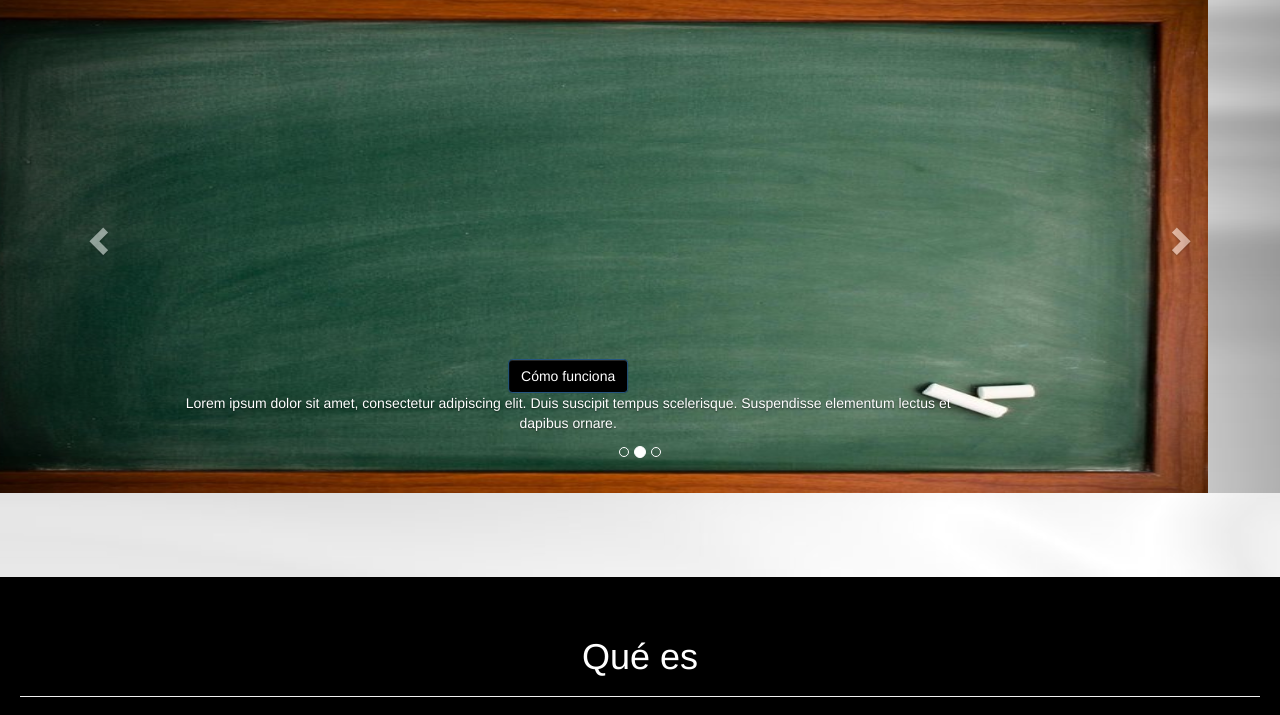
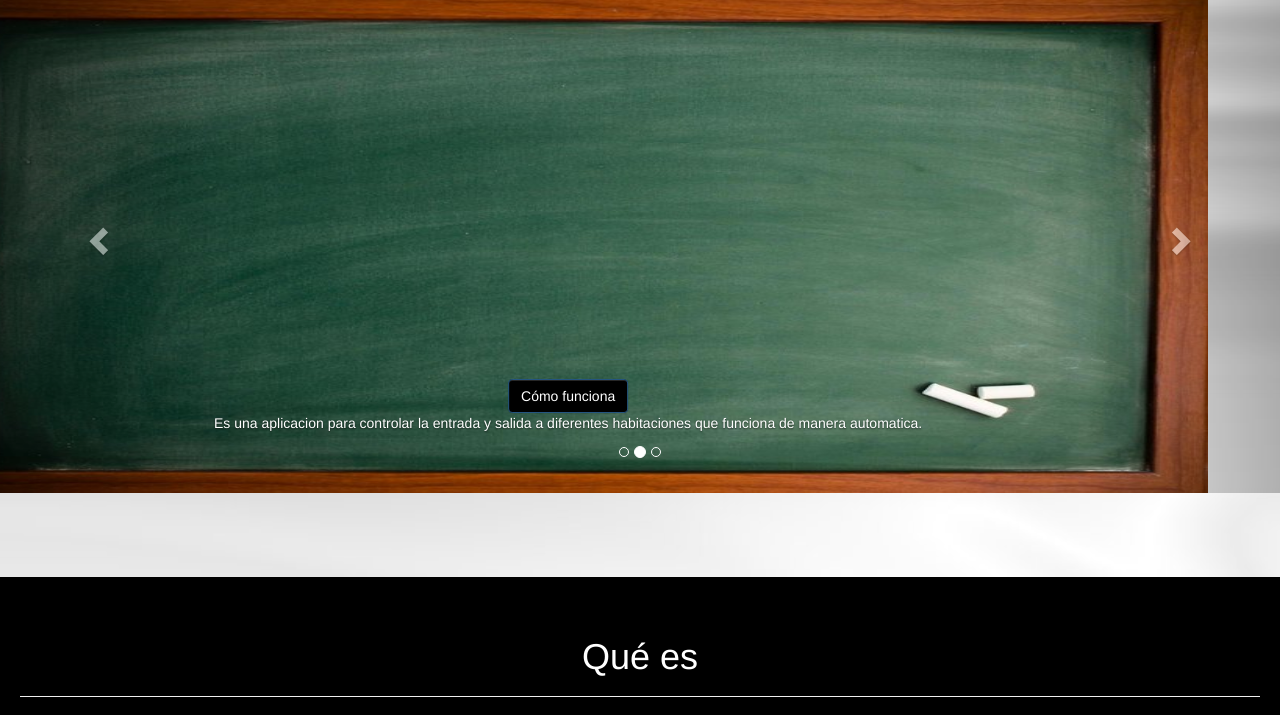
Before and after one commit to ionatibia/webControlfid, a plain HTML site: page index.html in a window 1280 px wide. Shown: the part 83-798 px from the top of the page. Drawn offline with Linux system fonts and the light colour scheme.

Commit message:
texto empezado

```diff
--- a/index.html
+++ b/index.html
@@ -77,21 +77,21 @@
 		      		<img class="imagenSlider" src="images/gradient4.jpg" alt="...">
 		      		<div class="carousel-caption">
 		        		<a href="#comoFunciona" id="btncomoFunciona" class="btn btn-primary">Cómo funciona</a>
-		        		<p>Lorem ipsum dolor sit amet, consectetur adipiscing elit. Duis suscipit tempus scelerisque. Suspendisse elementum lectus et dapibus ornare.</p>
+		        		<p>Es una aplicacion para controlar la entrada y salida a diferentes habitaciones que funciona de manera automatica.</p>
 		      		</div>
 		    	</div>
 		    	<div class="item">
 		      		<img class="imagenSlider" src="images/gradient9.jpg" alt="...">
 		    		<div class="carousel-caption">
 		    			<a href="#demo" id="btndemo" class="btn btn-primary">Probar demo</a>
-		        		<p>Lorem ipsum dolor sit amet, consectetur adipiscing elit. Duis suscipit tempus scelerisque. Suspendisse elementum lectus et dapibus ornare.</p>
+		        		<p>Para probar la demo, solicita un usuario y password en el siguiente enlace!</p>
 		    		</div>
 		    	</div>
 		    	<div class="item">
 		      		<img class="imagenSlider" src="images/gradient10.jpg" alt="...">
 		    		<div class="carousel-caption">
 		    			<a href="#contacto" id="btncontacto" class="btn btn-primary">Contacta con nosotros</a>
-		        		<p>Lorem ipsum dolor sit amet, consectetur adipiscing elit. Duis suscipit tempus scelerisque. Suspendisse elementum lectus et dapibus ornare.</p>
+		        		<p>Si necesitas mas informacion no dudes en enviarnos un correo!</p>
 		    		</div>
 		    	</div>
 		  	</div>
```
